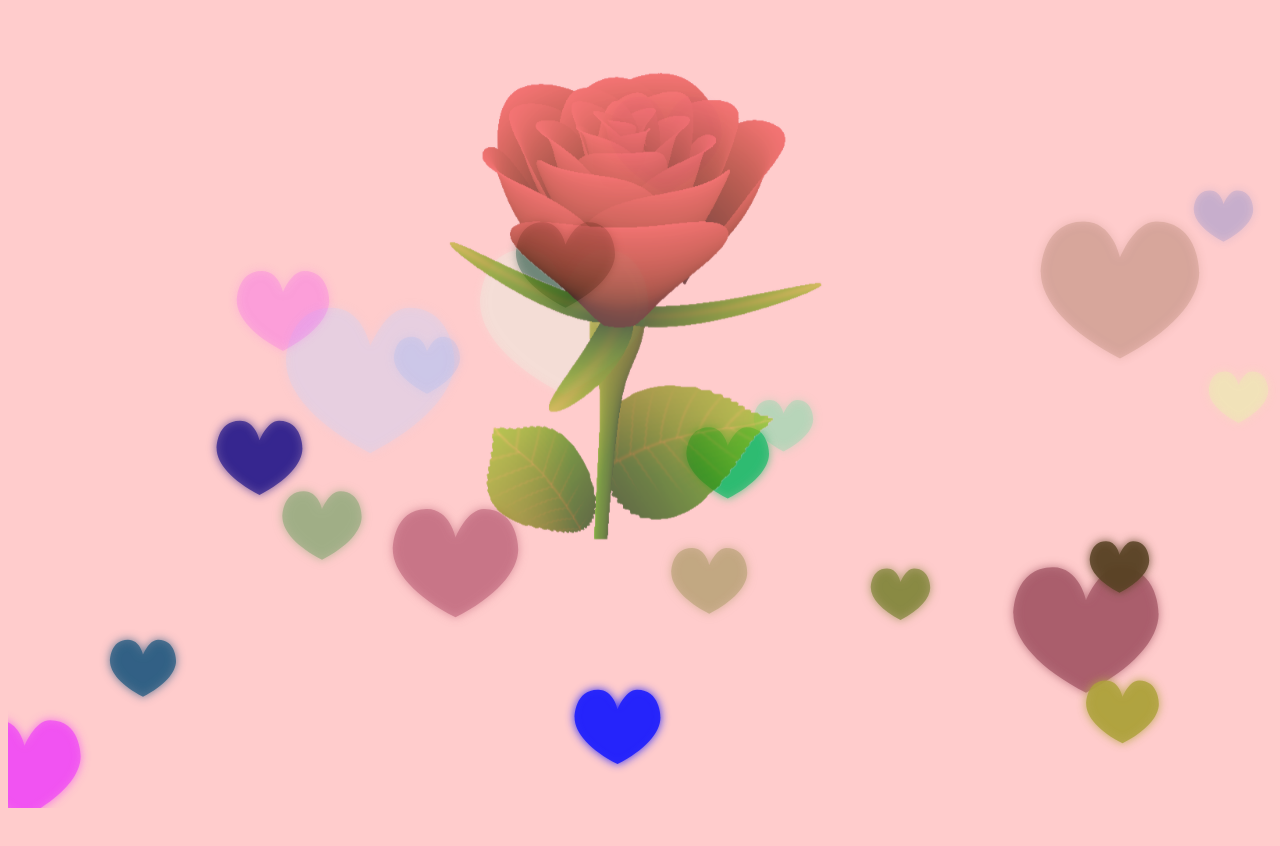
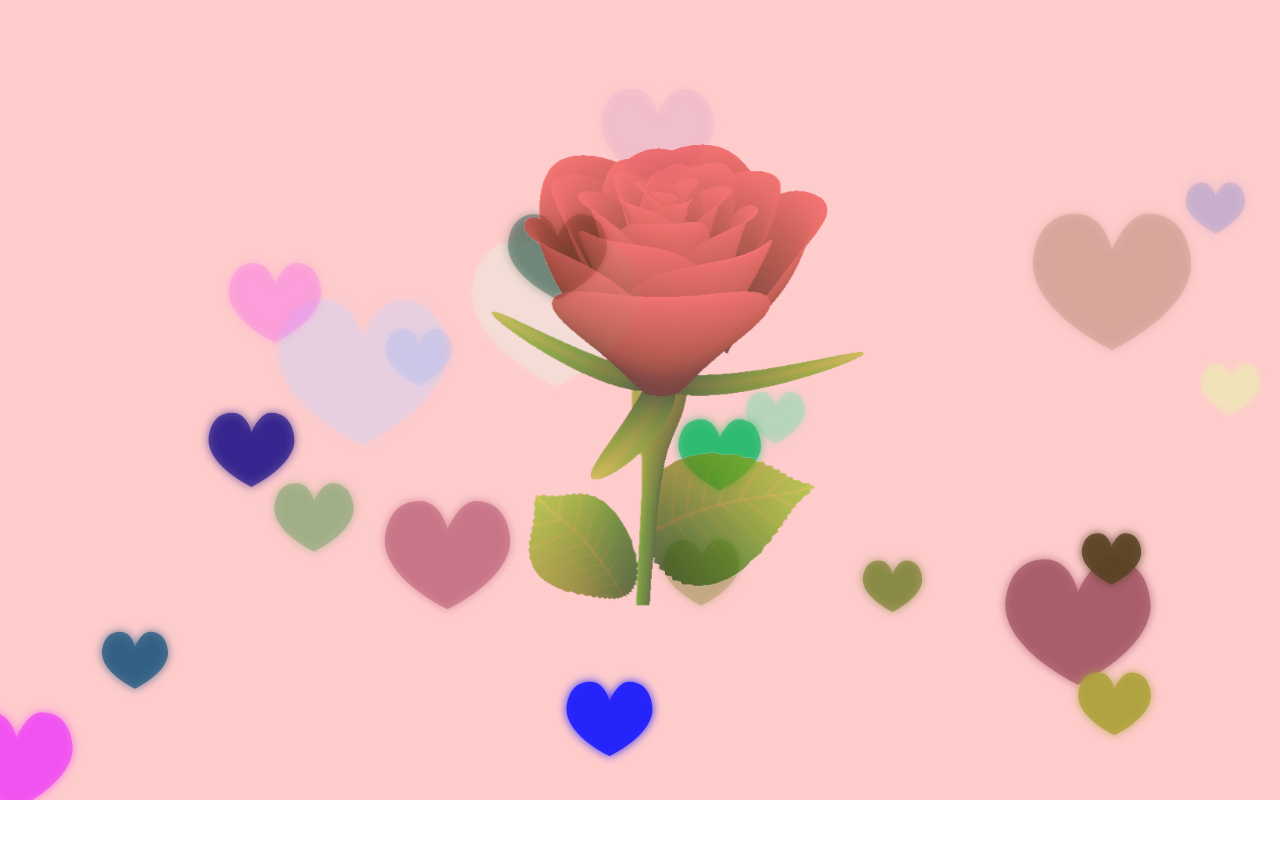
Before and after one commit to galliliu/galliliu.github.io, a plain HTML site: page index.html in a window 1280 px wide. Shown: the top 846 px of the page. After the commit the page ends 800 px from the top, so only its background shows below. Drawn offline with Linux system fonts and the light colour scheme.

Commit message:
Update index.html

```diff
--- a/index.html
+++ b/index.html
@@ -10,38 +10,65 @@
     body {
         width: 100%;
         height: 100%;
+        margin: 0px;
+        padding: 0px;
+        text-align: center;
     }
 
     div {
         width: 100%;
         height: 100%;
-        text-align: center;
+        margin: auto;
+        padding: 0px;
+    }
+
+
+    .content {
+        margin: center;
+        width: 100%;
+        height: 100%;
+        max-width: 1440px;
+        background-color: #FFCCCC;
+        position: relative;
+    }
+
+    .floor {
+        width: 50%;
+        margin: auto;
+        position: relative;
+        z-index: 100;
+    }
+
+    .floor img {
+        z-index: 100;
+        width: 640px;
+        height: 540px;
+        position: absolute;
+        top: 50%;
+        left: 50%;
+        margin-top: -320px; /* 高度的一半 */
+        margin-left: -270px; /* 宽度的一半 */
+        animation: fadeIn 10s;
+        -webkit-animation: fadeIn 10s;
+        -moz-animation: fadeIn 10s;
+        -o-animation: fadeIn 10s;
+        -ms-animation: fadeIn 10s;
+        opacity: 0.83;
     }
 
     canvas {
-        position: fixed;
-        z-index: -1;
+        z-index: 99;
+        position: absolute;
+        bottom: 0px;
+        left: 0px;
+        width: 100%;
+        max-width: 1440px;
     }
 
     div span {
         display: inline-block;
         height: 100%;
         vertical-align: middle;
-    }
-
-    div img {
-        width: 50%;
-        margin: auto;
-        display: flex;
-        justify-content: center;
-        vertical-align: middle;
-        z-index: -1;
-        animation: fadeIn 10s;
-        -webkit-animation: fadeIn 10s;
-        -moz-animation: fadeIn 10s;
-        -o-animation: fadeIn 10s;
-        -ms-animation: fadeIn 10s;
-        opacity: 0.83;
     }
 
     @keyframes fadeIn {
@@ -96,20 +123,27 @@
     </style>
 </head>
 
-<body style="background-color: #FFCCCC">
-    <canvas id='loveCanvas'>
-    </canvas>
-    <div>
-        <img src="rose.png" />
-        <span></span>
+<body>
+    <div class="content" id="content">
+        <canvas id='loveCanvas'></canvas>
+        <div class="floor">
+            <img src="rose.png" />
+            <span></span>
+        </div>
     </div>
 </body>
 
 </html>
 <script type="text/javascript">
 var canvas = document.getElementById("loveCanvas");
-const WIDTH = window.innerWidth;
-const HEIGHT = window.innerHeight;
+let parent = document.getElementById("content");
+let HEIGHT = parent.offsetHeight;
+let WIDTH = parent.offsetWidth;
+console.log(HEIGHT)
+console.log(WIDTH)
+
+// const WIDTH = window.innerWidth;
+// const HEIGHT = window.innerHeight;
 canvas.setAttribute("width", WIDTH);
 canvas.setAttribute("height", HEIGHT);
 var context = canvas.getContext("2d");
```
